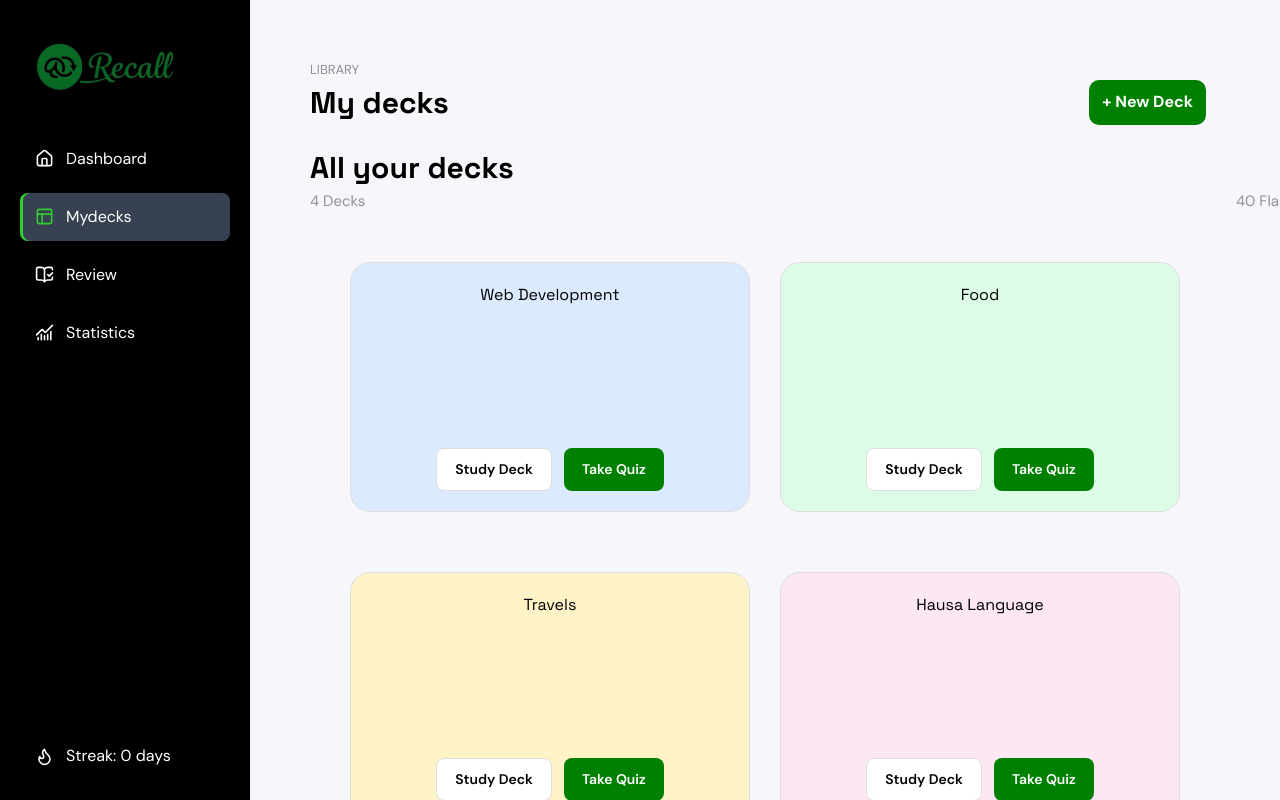
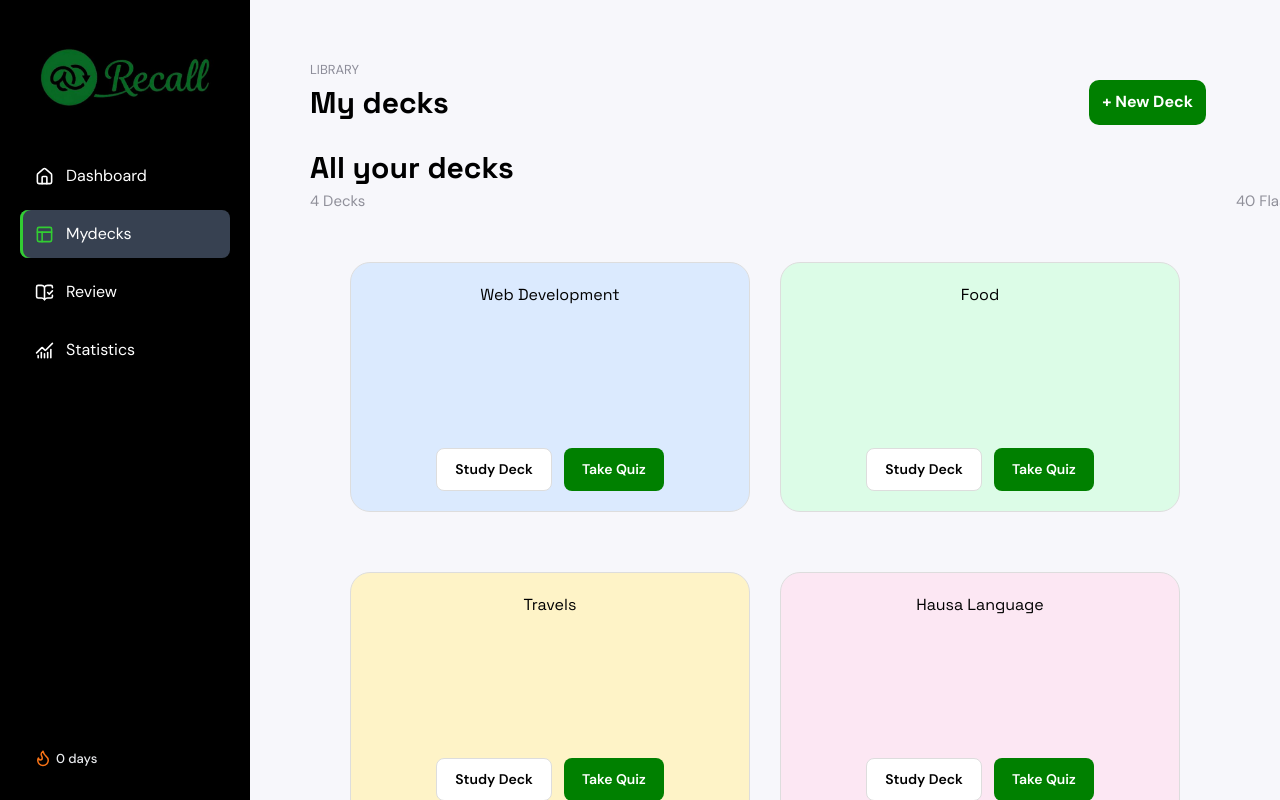
Before and after one commit to MariamIdrees/Flashcard-Deck-and-Quiz-App-Project, a React (Vite) app: page /Mydecks in a window 1280 px wide. Built offline with nearby package versions, Linux system fonts and the light colour scheme.

Commit message:
Fix profile dynamic name rendering and sidebar layout

```diff
--- a/src/components/reusable/flashcard/Profile.jsx
+++ b/src/components/reusable/flashcard/Profile.jsx
@@ -4,6 +4,7 @@ import { supabase } from '../../../supabaseClient';
 export default function Profile() {
   const [userId, setUserId] = useState(null);
   const [email, setEmail] = useState('');
+  const [fullName, setFullName] = useState('');
   const [uploading, setUploading] = useState(false);
   const [avatarUrl, setAvatarUrl] = useState(null);
   const [isMenuOpen, setIsMenuOpen] = useState(false);
@@ -26,15 +27,33 @@ export default function Profile() {
         setUserId(user.id);
         setEmail(user.email);
 
+        let nameToSet = '';
+
+        // 1. Check user metadata first (where signup name often lives)
+        if (user.user_metadata?.full_name) {
+          nameToSet = user.user_metadata.full_name;
+        } else if (user.user_metadata?.name) {
+          nameToSet = user.user_metadata.name;
+        }
+
+        // 2. Check the profiles table in Supabase (using maybeSingle to prevent errors if row is missing)
         const { data } = await supabase
           .from('profiles')
-          .select('avatar_url')
+          .select('avatar_url, full_name')
           .eq('id', user.id)
-          .single();
+          .maybeSingle();
 
-        if (data?.avatar_url) {
-          setAvatarUrl(data.avatar_url);
+        if (data) {
+          if (data.avatar_url) setAvatarUrl(data.avatar_url);
+          if (data.full_name) nameToSet = data.full_name;
         }
+
+        // 3. Final fallback: Use the part of the email before '@' if no name is found anywhere
+        if (!nameToSet && user.email) {
+          nameToSet = user.email.split('@')[0];
+        }
+
+        setFullName(nameToSet);
       }
     };
     fetchUser();
@@ -79,7 +98,6 @@ export default function Profile() {
     if (error) {
       alert('Error signing out: ' + error.message);
     } else {
-      // Force reload or let your router handle redirecting to login
       window.location.href = '/';
     }
   };
@@ -107,20 +125,23 @@ export default function Profile() {
           />
         ) : (
           <div style={{ width: '36px', height: '36px', borderRadius: '50%', backgroundColor: '#5f6368', color: 'white', display: 'flex', alignItems: 'center', justifyContent: 'center', fontSize: '16px', fontWeight: 'bold' }}>
-            {email ? email[0].toUpperCase() : 'U'}
+            {fullName ? fullName[0].toUpperCase() : (email ? email[0].toUpperCase() : 'U')}
           </div>
         )}
       </button>
 
-      {/* Popover Card */}
+      {/* Popover Card - Opens Upwards */}
       {isMenuOpen && (
         <div style={{
-          position: 'absolute', top: '45px', left: '-100px', width: '220px',
+          position: 'absolute', bottom: '50px', left: '0px', width: '220px',
           backgroundColor: '#303134', color: '#e8eaed', borderRadius: '8px',
-          boxShadow: '0 4px 12px rgba(0,0,0,0.4)', padding: '15px', zIndex: 1000,
+          boxShadow: '0 -4px 12px rgba(0,0,0,0.4)', padding: '15px', zIndex: 1000,
           textAlign: 'center', fontFamily: 'sans-serif'
         }}>
-          <p style={{ margin: '0 0 2px 0', fontSize: '14px', fontWeight: 'bold', color: '#fff' }}>Chiamaka Ododo</p>
+          {/* Dynamic Full Name */}
+          <p style={{ margin: '0 0 2px 0', fontSize: '14px', fontWeight: 'bold', color: '#fff' }}>
+            {fullName || 'User'}
+          </p>
           <p style={{ margin: '0 0 12px 0', fontSize: '11px', color: '#aaa', wordBreak: 'break-all' }}>{email}</p>
 
           <div style={{ display: 'flex', flexDirection: 'column', gap: '8px' }}>
--- a/src/static/Sidebar/Sidebar.jsx
+++ b/src/static/Sidebar/Sidebar.jsx
@@ -105,14 +105,12 @@ const Sidebar = () => {
         className={`sidebar ${isOpen ? "open" : ""}`}
         aria-label="Main navigation"
       >
-        <div className="sidebarLogo" style={{ display: 'flex', justifyContent: 'space-between', alignItems: 'center', paddingRight: '40px' }}>
+        {/* Top: Logo only */}
+        <div className="sidebarLogo" style={{ display: 'flex', alignItems: 'center' }}>
           <img src="/recallicon3.jpeg" alt="recall logo" />
-
-          <div style={{ marginTop: '12px' }}>
-            <Profile />
-          </div>
         </div>
 
+        {/* Middle: Navigation Links */}
         <nav className="sidebarNav">
           {navigation.map(({ to, label, Icon, end }) => (
             <NavLink
@@ -130,10 +128,13 @@ const Sidebar = () => {
           ))}
         </nav>
 
-        <div className="sidebarBottom">
-          <div className="sidebarLink sidebarStatus">
-            <Flame size={19} aria-hidden="true" />
-            <span>Streak: {streak} days</span>
+        <div className="sidebarBottom" style={{ display: 'flex', alignItems: 'center', justifyContent: 'space-between', padding: '12px 14px', width: '100%', boxSizing: 'border-box' }}>
+          <Profile />
+          <div style={{ display: 'flex', alignItems: 'center', gap: '4px', whiteSpace: 'nowrap', color: '#e8eaed' }}>
+            <Flame size={18} color="#f97316" aria-hidden="true" />
+            <span style={{ fontSize: '13px', fontWeight: '500' }}>
+              {streak} {streak === 1 ? 'day' : 'days'}
+            </span>
           </div>
         </div>
       </aside>
```
